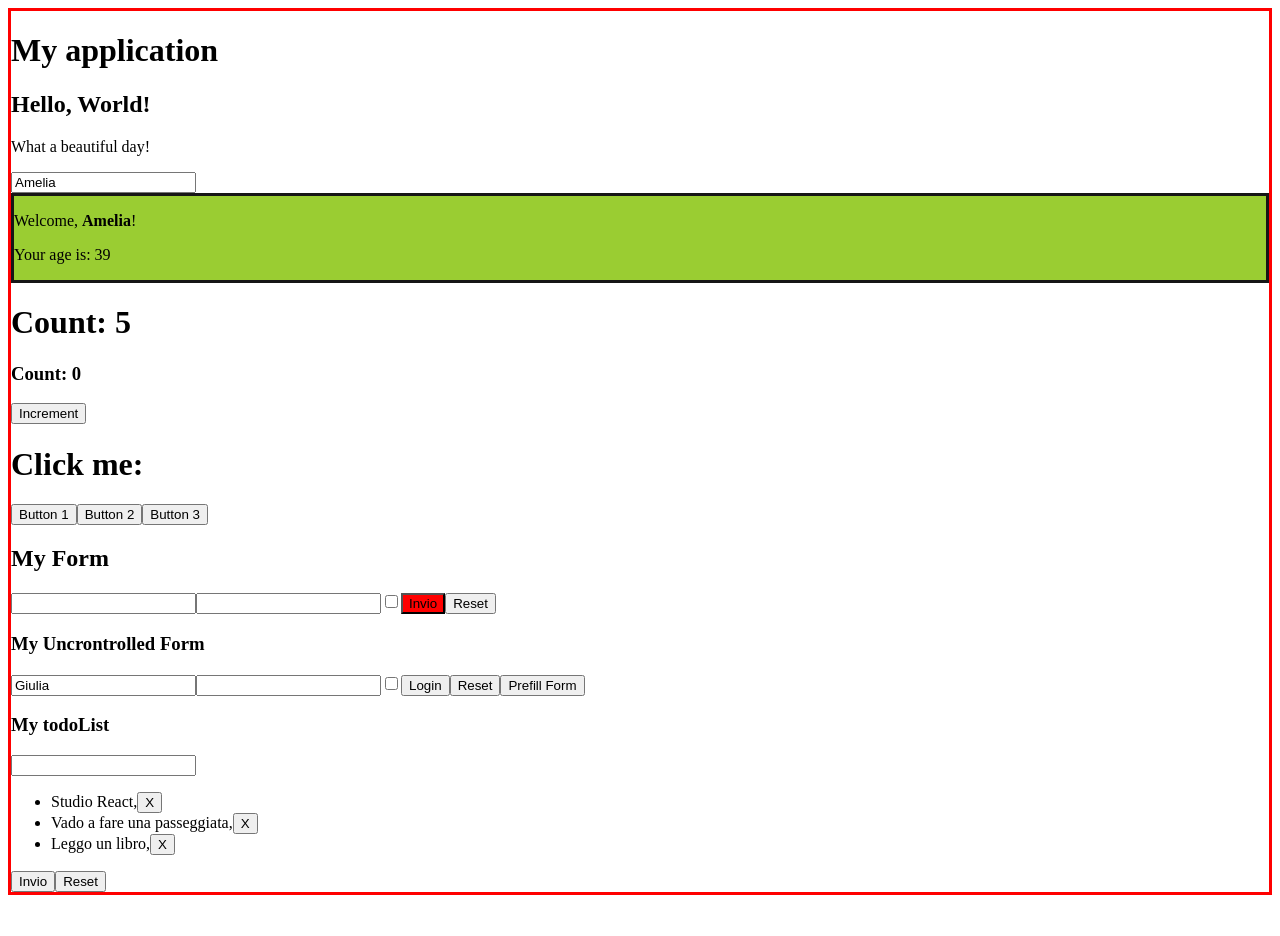
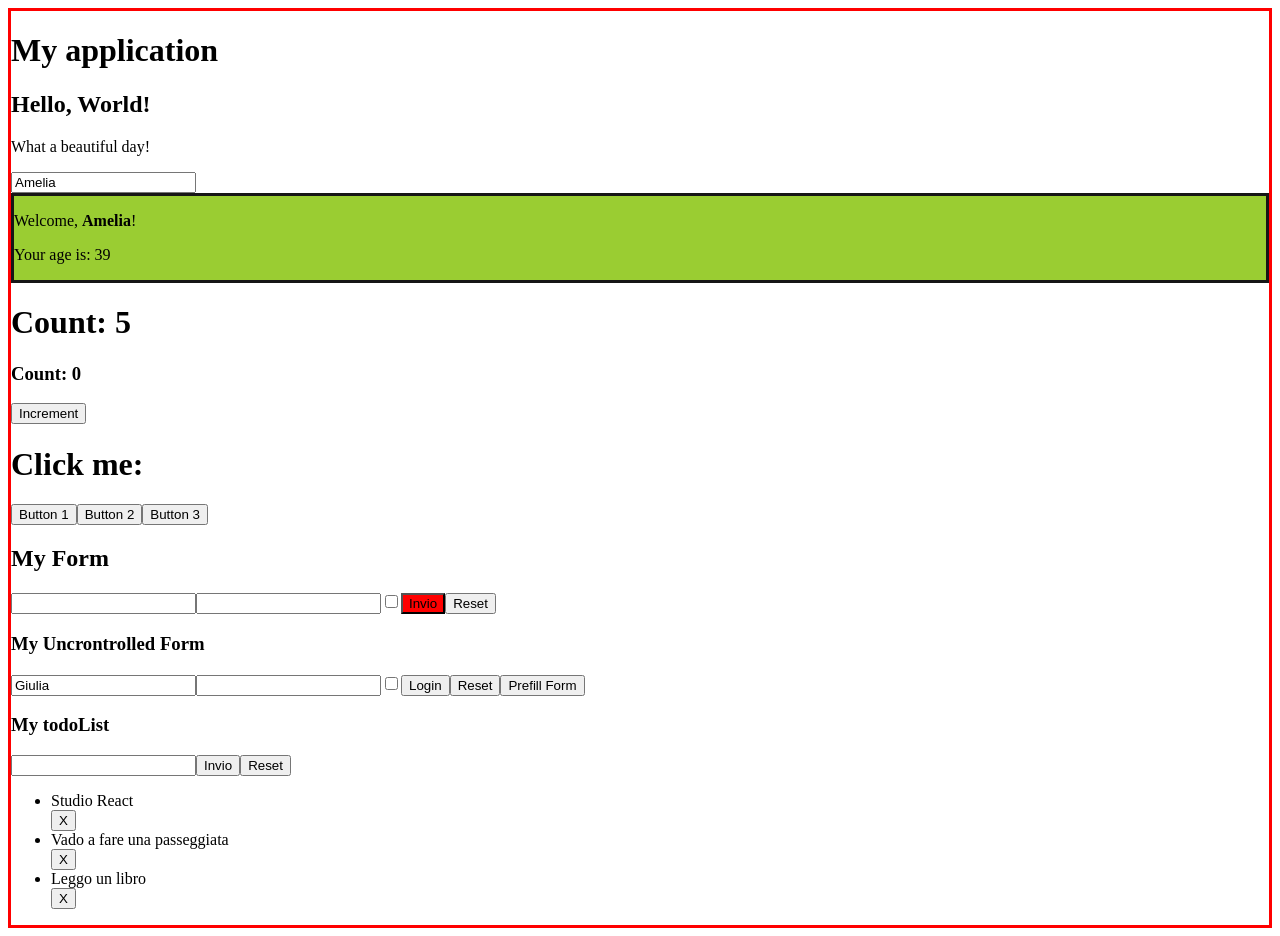
Before and after one commit to ameted83/React-exercises, a React (Create React App) app: page / in a window 1280 px wide. Before the commit the page ends 903 px from the top, so only its background shows below. Built offline with nearby package versions, Linux system fonts and the light colour scheme.

Commit message:
render-props-01

```diff
--- a/src/App.js
+++ b/src/App.js
@@ -21,7 +21,29 @@ export class App extends React.Component {
           <ClickTracker />
           <Login />
           <UncontrolLogin />
-          <TodoList />
+          <TodoList
+            render={(todos, addItem, reset, removeItem) => {
+              return (
+                <div>
+                  <form onSubmit={addItem}>
+                    <input name="todo"></input>
+                    <button type="submit">Invio</button>
+                    <button onClick={reset}>Reset</button>
+                  </form>
+                  <ul>
+                    {todos.map((item, index) => {
+                      return (
+                        <div>
+                          <li>{item}</li>
+                          <button onClick={() => removeItem(index)}>X</button>
+                        </div>
+                      );
+                    })}
+                  </ul>
+                </div>
+              );
+            }}
+          />
         </Container>
       </>
     );
--- a/src/TodoList.js
+++ b/src/TodoList.js
@@ -25,8 +25,7 @@ export class TodoList extends React.Component {
     });
   };
 
-  handleRemoveItem = (event) => {
-    event.preventDefault();
+  handleRemoveItem = () => {
     this.setState(() => {
       return { todo: this.state.todos.pop() };
     });
@@ -36,18 +35,12 @@ export class TodoList extends React.Component {
     return (
       <>
         <h3>My todoList</h3>
-        <form onSubmit={this.handleAddTodo}>
-          <input name="todo"></input>
-          <ul>
-            {this.state.todos.map((todo, index) => (
-              <li key={index}>
-                {todo},<button onClick={this.handleRemoveItem}>X</button>
-              </li>
-            ))}
-          </ul>
-          <button type="submit">Invio</button>
-          <button onClick={this.handleClickReset}>Reset</button>
-        </form>
+        {this.props.render(
+          this.state.todos,
+          this.handleAddTodo,
+          this.handleClickReset,
+          this.handleRemoveItem
+        )}
       </>
     );
   }
```
